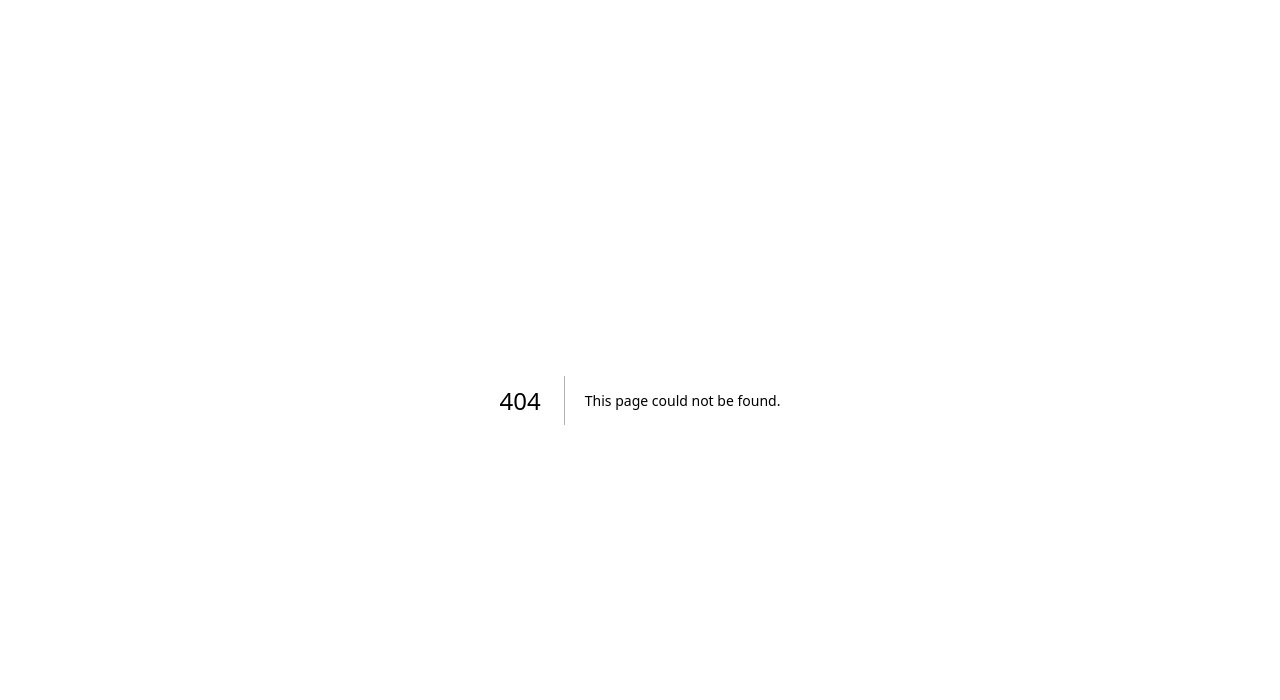
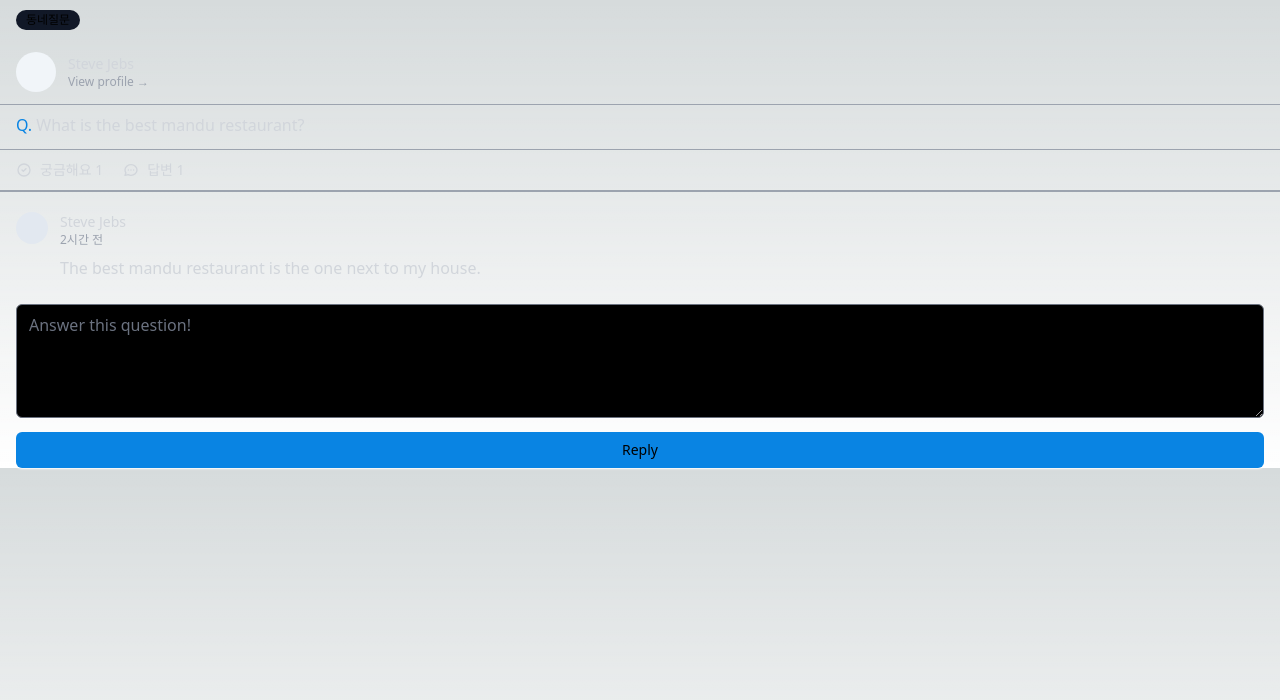
Before and after one commit to Stilllee/carrot-market, a Next.js app: page /community/1 in a window 1280 px wide. Before the commit this address had no page. Shown: the top 700 px of the page. Built offline with nearby package versions, Linux system fonts and the light colour scheme.

Commit message:
#5.7 Community Detail

```diff
--- /dev/null
+++ b/pages/community/[id].tsx
@@ -0,0 +1,84 @@
+import type { NextPage } from "next";
+
+const CommunityPostDetail: NextPage = () => {
+  return (
+    <div>
+      <span className="ml-4 inline-flex items-center px-2.5 py-0.5 rounded-full text-xs bg-gray-900 my-2.5 ">
+        동네질문
+      </span>
+      <div className="flex items-center px-4 py-3 space-x-3 border-b border-gray-400 cursor-pointer">
+        <div className="w-10 h-10 rounded-full bg-slate-100" />
+        <div>
+          <p className="text-sm text-gray-300">Steve Jebs</p>
+          <p className="text-xs text-gray-400">View profile &rarr;</p>
+        </div>
+      </div>
+      <div>
+        <div className="px-4 mt-2 text-gray-300">
+          <span className="text-main-blue">Q.</span> What is the best mandu
+          restaurant?
+        </div>
+        <div className="px-4 flex mt-3 space-x-5 text-gray-300 py-2.5 border-t border-b-[2px] border-gray-400">
+          <span className="flex items-center space-x-2 text-sm">
+            <svg
+              className="w-4 h-4"
+              fill="none"
+              stroke="currentColor"
+              viewBox="0 0 24 24"
+              xmlns="http://www.w3.org/2000/svg"
+            >
+              <path
+                strokeLinecap="round"
+                strokeLinejoin="round"
+                strokeWidth="2"
+                d="M9 12l2 2 4-4m6 2a9 9 0 11-18 0 9 9 0 0118 0z"
+              ></path>
+            </svg>
+            <span>궁금해요 1</span>
+          </span>
+          <span className="flex items-center space-x-2 text-sm">
+            <svg
+              className="w-4 h-4"
+              fill="none"
+              stroke="currentColor"
+              viewBox="0 0 24 24"
+              xmlns="http://www.w3.org/2000/svg"
+            >
+              <path
+                strokeLinecap="round"
+                strokeLinejoin="round"
+                strokeWidth="2"
+                d="M8 12h.01M12 12h.01M16 12h.01M21 12c0 4.418-4.03 8-9 8a9.863 9.863 0 01-4.255-.949L3 20l1.395-3.72C3.512 15.042 3 13.574 3 12c0-4.418 4.03-8 9-8s9 3.582 9 8z"
+              ></path>
+            </svg>
+            <span>답변 1</span>
+          </span>
+        </div>
+      </div>
+      <div className="px-4 my-5 space-y-5">
+        <div className="flex items-start space-x-3">
+          <div className="w-8 h-8 rounded-full bg-slate-200" />
+          <div>
+            <span className="block text-sm text-gray-300">Steve Jebs</span>
+            <span className="block text-xs text-gray-400">2시간 전</span>
+            <p className="mt-2 text-gray-300">
+              The best mandu restaurant is the one next to my house.
+            </p>
+          </div>
+        </div>
+      </div>
+      <div className="px-4">
+        <textarea
+          className="w-full mt-1 bg-black border-gray-500 rounded-md shadow-sm shadow-white focus:ring-main-blue focus:border-mainring-main-blue"
+          rows={4}
+          placeholder="Answer this question!"
+        />
+        <button className="w-full px-4 py-2 mt-2 text-sm transition-colors border-transparent rounded-md shadow-sm bg-main-blue ring-main-blue hover:bg-hover-blue shadow-white focus:ring-2 focus:ring-offset-black focus:ring-offset-2 focus:ring-main-blue focus:outline-none">
+          Reply
+        </button>
+      </div>
+    </div>
+  );
+};
+
+export default CommunityPostDetail;
--- a/pages/items/upload.tsx
+++ b/pages/items/upload.tsx
@@ -49,7 +49,7 @@ const Upload: NextPage = () => {
           rows={4}
         />
       </div>
-      <button className="w-full px-4 py-2 mt-5 text-sm transition-colors border-transparent rounded-md shadow-sm bg-mainring-main-blue hover:bg-hover-blue shadow-white focus:ring-2 focus:ring-offset-black focus:ring-offset-2 focus:ring-main-blue focus:outline-none">
+      <button className="w-full px-4 py-2 mt-5 text-sm transition-colors border-transparent rounded-md shadow-sm bg-main-blue ring-main-blue hover:bg-hover-blue shadow-white focus:ring-2 focus:ring-offset-black focus:ring-offset-2 focus:ring-main-blue focus:outline-none">
         Upload product
       </button>
     </div>
```
Also changed, not shown: 1 other file (tests, documents, lock files or other folders).
